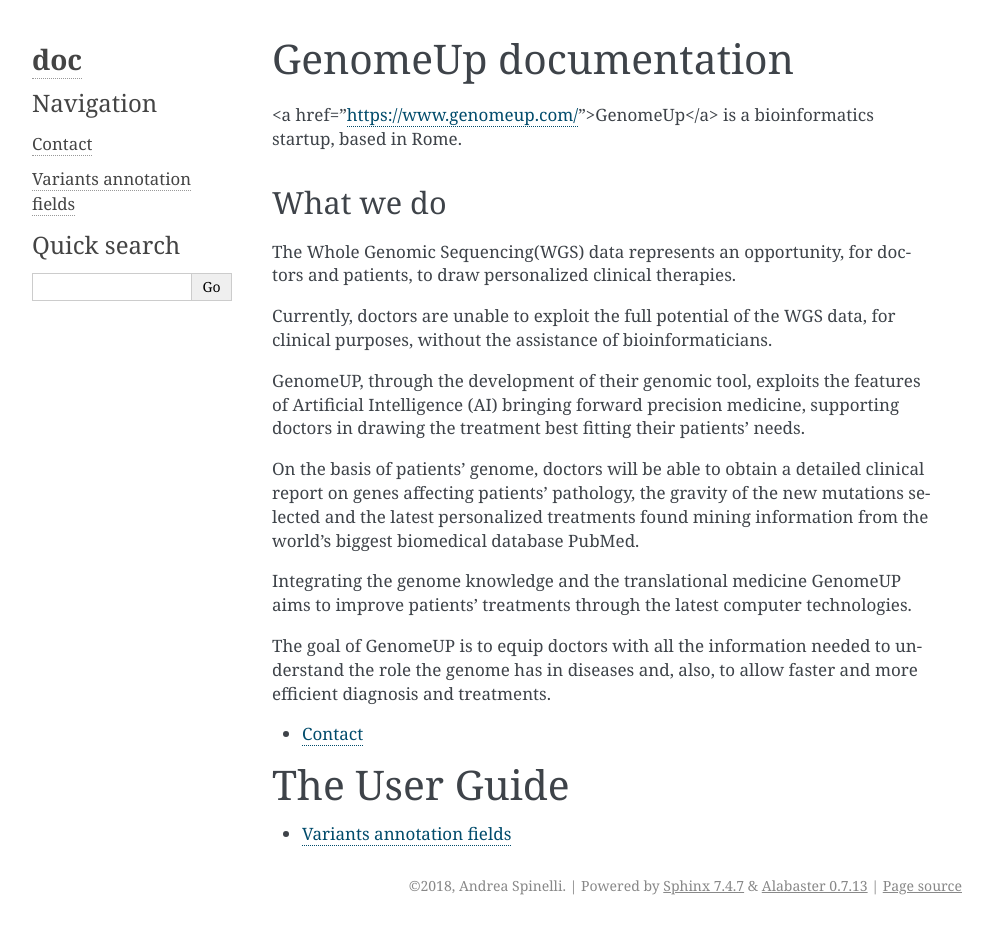
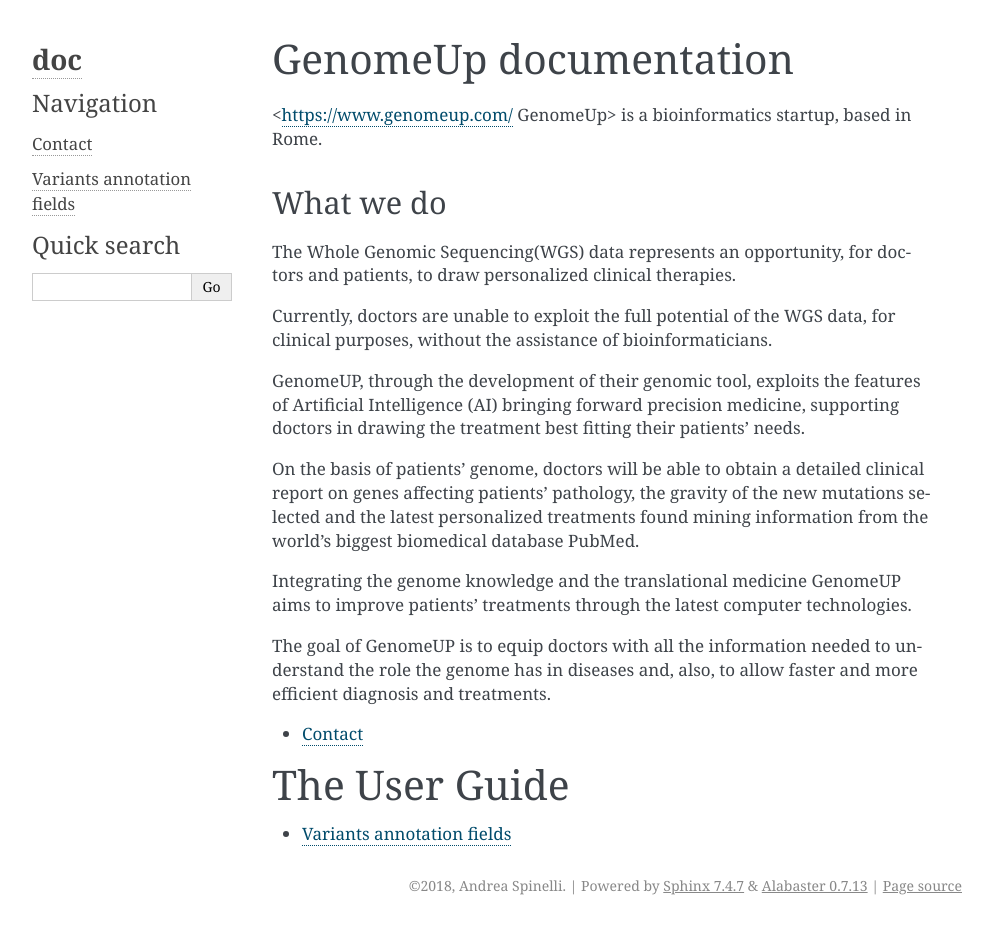
Before and after one commit to saraicarus/genomeup_doc, a Sphinx documentation site: the page built from source/index.rst, in a window 1280 px wide. Shown: the whole page, without its empty margins (148-1141 px from the left). Built offline with Sphinx 7.4.7, drawn with Linux system fonts in a browser that asks for light colours; some of the changed lines change nothing that is shown.

Commit message:
Update index.rst

```diff
--- a/source/index.rst
+++ b/source/index.rst
@@ -1,7 +1,7 @@
 GenomeUp documentation
 ===============================
 
-<a href="https://www.genomeup.com/">GenomeUp</a> is a bioinformatics startup, based in Rome.
+<https://www.genomeup.com/ GenomeUp> is a bioinformatics startup, based in Rome.
 
 
 
```
